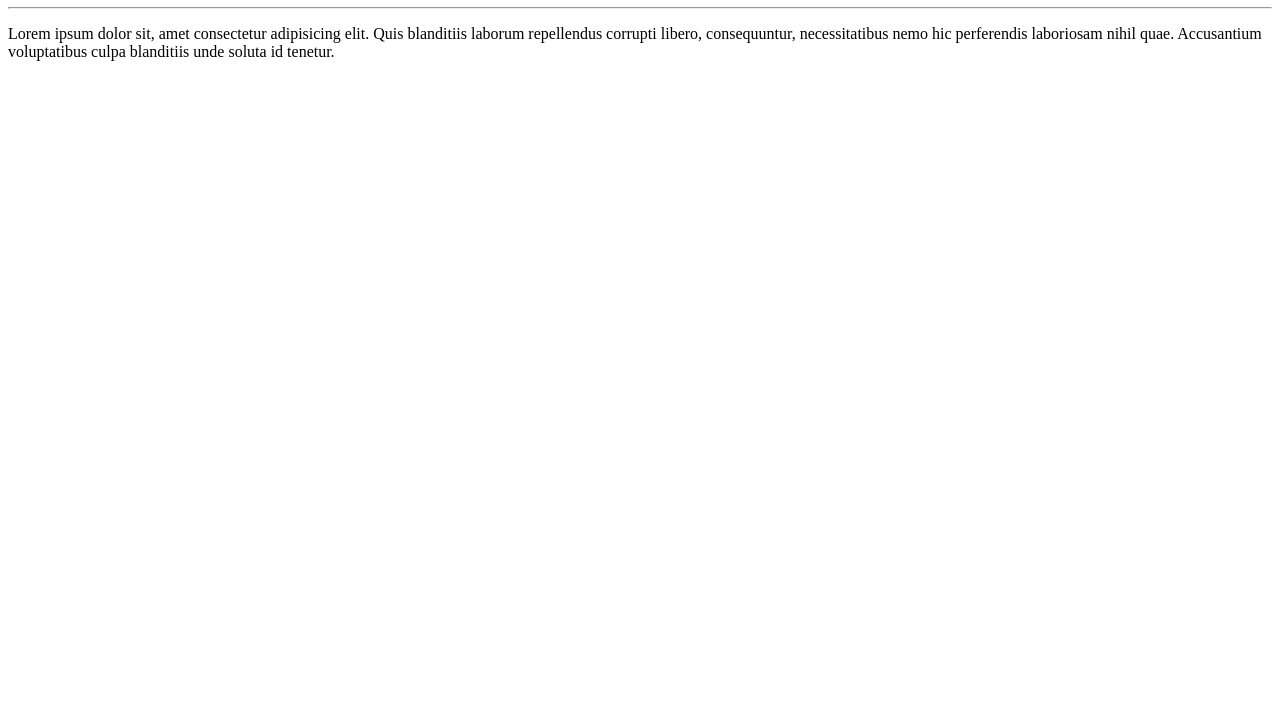
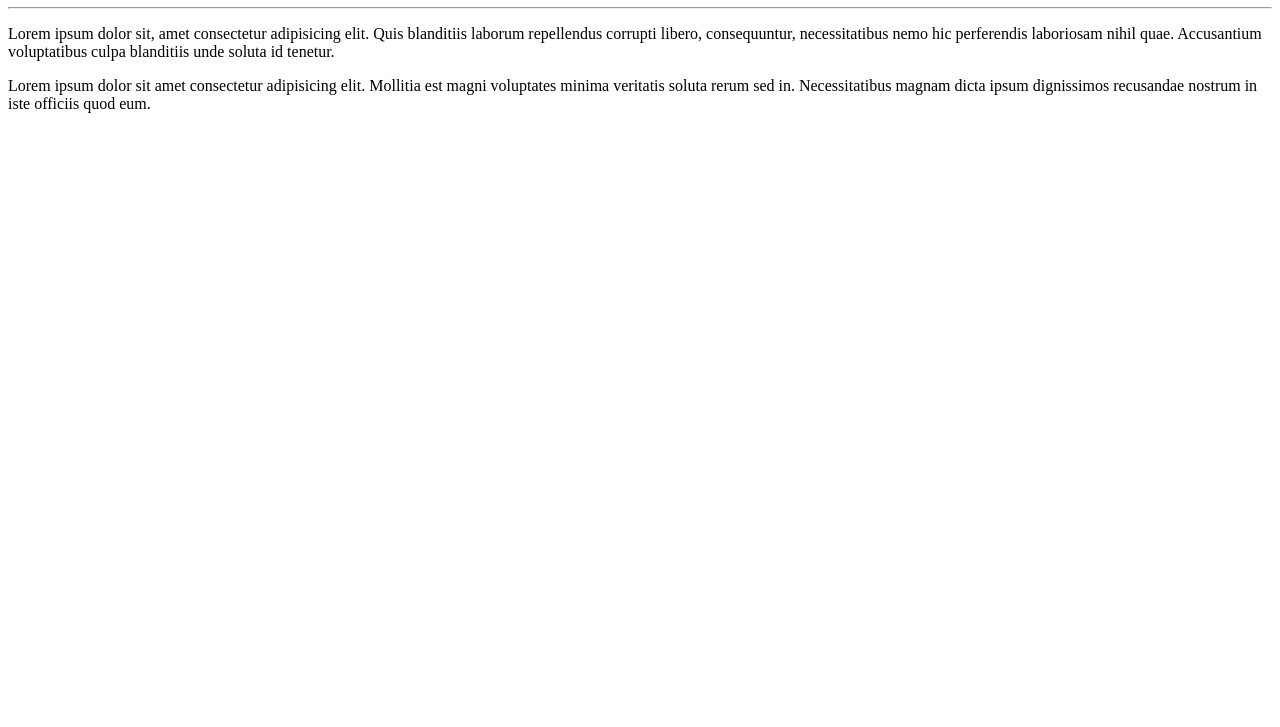
Before and after one commit to Juuhxl/Ola-mundo, a plain HTML site: page site-exemplo/index.html in a window 1280 px wide. Shown: the part 73-800 px from the top of the page. Drawn offline with Linux system fonts and the light colour scheme.

Commit message:
adicionei um paragrafo

```diff
--- a/site-exemplo/index.html
+++ b/site-exemplo/index.html
@@ -9,5 +9,6 @@
     <h1>Olá,mundo</h1>
     <hr>
     <p>Lorem ipsum dolor sit, amet consectetur adipisicing elit. Quis blanditiis laborum repellendus corrupti libero, consequuntur, necessitatibus nemo hic perferendis laboriosam nihil quae. Accusantium voluptatibus culpa blanditiis unde soluta id tenetur.</p>
+    <p>Lorem ipsum dolor sit amet consectetur adipisicing elit. Mollitia est magni voluptates minima veritatis soluta rerum sed in. Necessitatibus magnam dicta ipsum dignissimos recusandae nostrum in iste officiis quod eum.</p>
 </body>
 </html>
```
